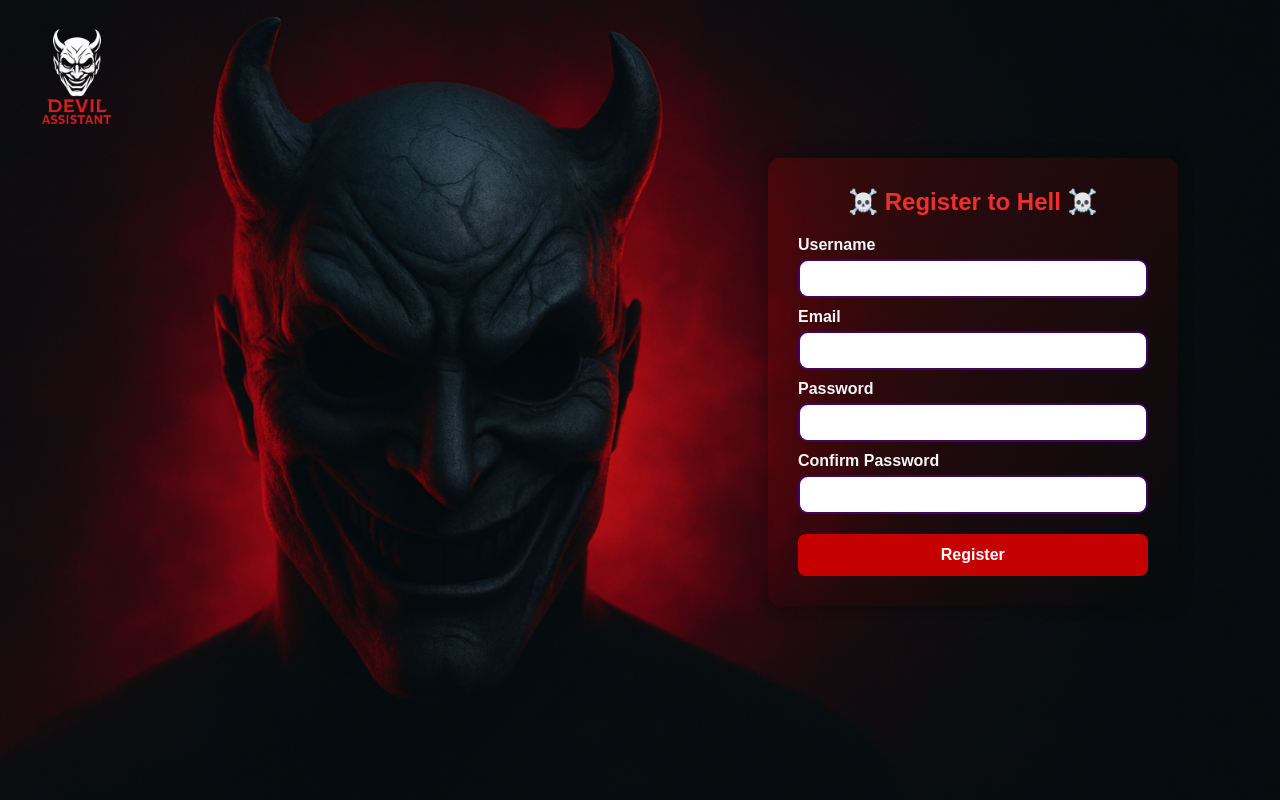
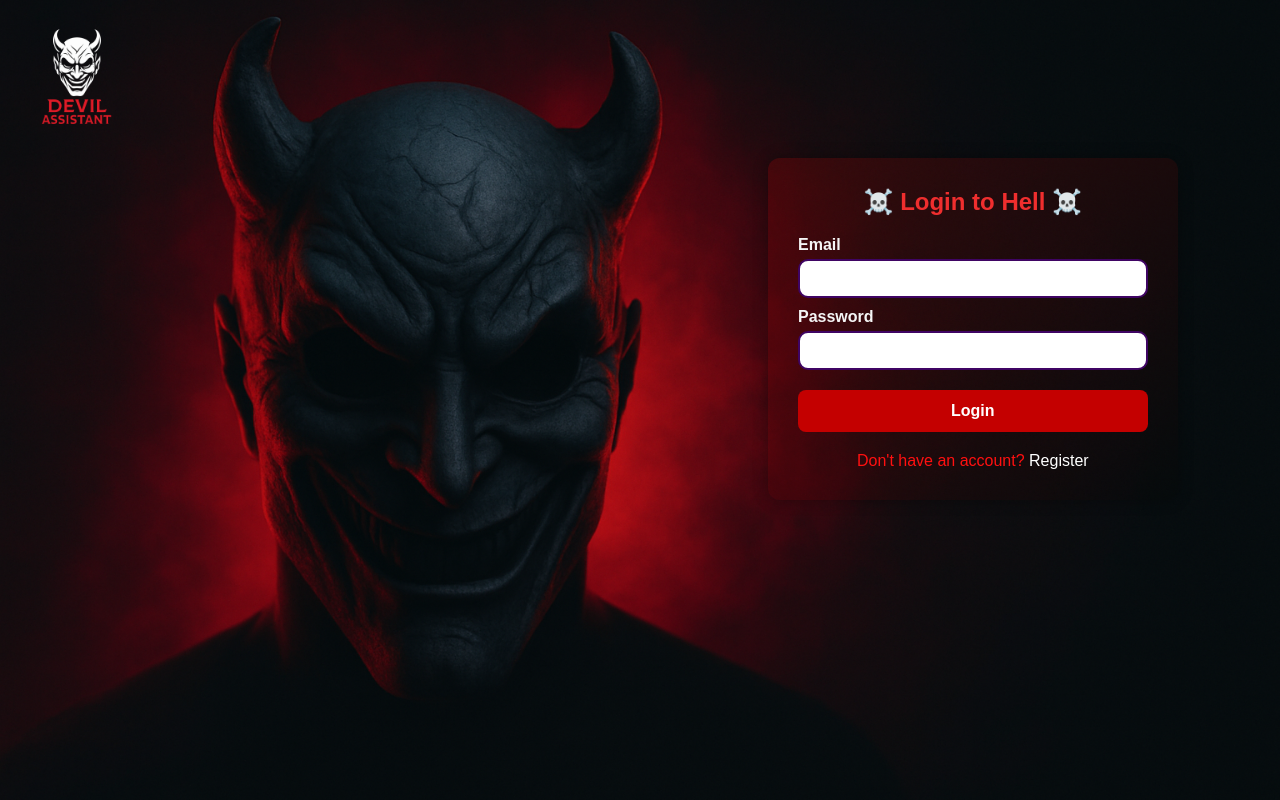
Before and after one commit to divyansh1539/personal-assistant, a Django app: page / in a window 1280 px wide. Run offline with Django 5.2, Linux system fonts and the light colour scheme.

Commit message:
merge kapil-branch

```diff
--- a/devil/static/images/style.css
+++ b/devil/static/images/style.css
@@ -66,3 +66,16 @@
   .container1 button:hover {
     background-color: #5a0202;
   }
+.footer-text {
+  text-align: center;
+  color: rgb(255, 16, 16);
+  margin-top: 20px;
+}
+
+.footer-text a {
+  color: #ffffff;
+}
+.login-link {
+  text-decoration: none;
+  color: white;
+}
--- a/devil/templates/login.html
+++ b/devil/templates/login.html
@@ -0,0 +1,43 @@
+{% load static %}
+<!DOCTYPE html>
+<html lang="en">
+
+<head>
+    <meta charset="UTF-8">
+    <meta name="viewport" content="width=device-width, initial-scale=1.0">
+    <title>Login</title>
+    <link rel="stylesheet" href="{% static 'images/style.css' %}">
+</head>
+
+<body>
+
+
+    <div class="logo">
+        <img src="static/images/devil_logo.png" alt="logo"
+            style="width: 8%; height: 10%; margin-top: 2%; margin-left: 2%;">
+    </div>
+    <div class="container1">
+        <h2> ☠️ Login to Hell ☠️</h2>
+        <form action="/login/" method="POST">
+            {% csrf_token %}
+
+            <label for="email">Email</label>
+            <input type="email" name="email" required>
+
+            <label for="password1">Password</label>
+            <input type="password" name="password1" required>
+
+
+            <button type="submit">Login</button>
+        </form>
+
+       <div class="footer-text">
+            <p>Don't have an account? <a class="login-link" href="/register">Register</a></p>
+
+        </div>
+
+    </div>
+
+</body>
+
+</html>
--- a/devil/templates/register.html
+++ b/devil/templates/register.html
@@ -12,10 +12,10 @@
 <body>
 
 
-    <div class="logo">
-        <img src="static/images/devil_logo.png" alt="logo"
-            style="width: 8%; height: 10%; margin-top: 2%; margin-left: 2%;">
-    </div>
+<div class="logo">
+    <img src="{% static 'images/devil_logo.png' %}" alt="logo"
+         style="width: 8%; height: 10%; margin-top: 2%; margin-left: 2%;">
+</div>
     <div class="container1">
         <h2> ☠️ Register to Hell ☠️</h2>
         <form action="/register/" method="POST">
@@ -34,7 +34,9 @@
 
             <button type="submit">Register</button>
         </form>
-
+        <div class="footer-text">
+            <p>Already have an account? <a class="login-link" href="/">Login</a></p>
+        </div>
     </div>
 
 </body>
--- a/devil/views.py
+++ b/devil/views.py
@@ -6,3 +6,7 @@
 
 def register_page(request):
     return render(request,"register.html")
+
+
+def login_page(request):
+    return render(request,"login.html")
--- a/devil_voice_assistant/urls.py
+++ b/devil_voice_assistant/urls.py
@@ -20,5 +20,6 @@
 
 urlpatterns = [
     path('admin/', admin.site.urls),
-    path('', register_page ,  name = "register_page"),
+    path('register/', register_page ,  name = "register_page"),
+    path('',login_page , name ="login_page"),
 ]
```
